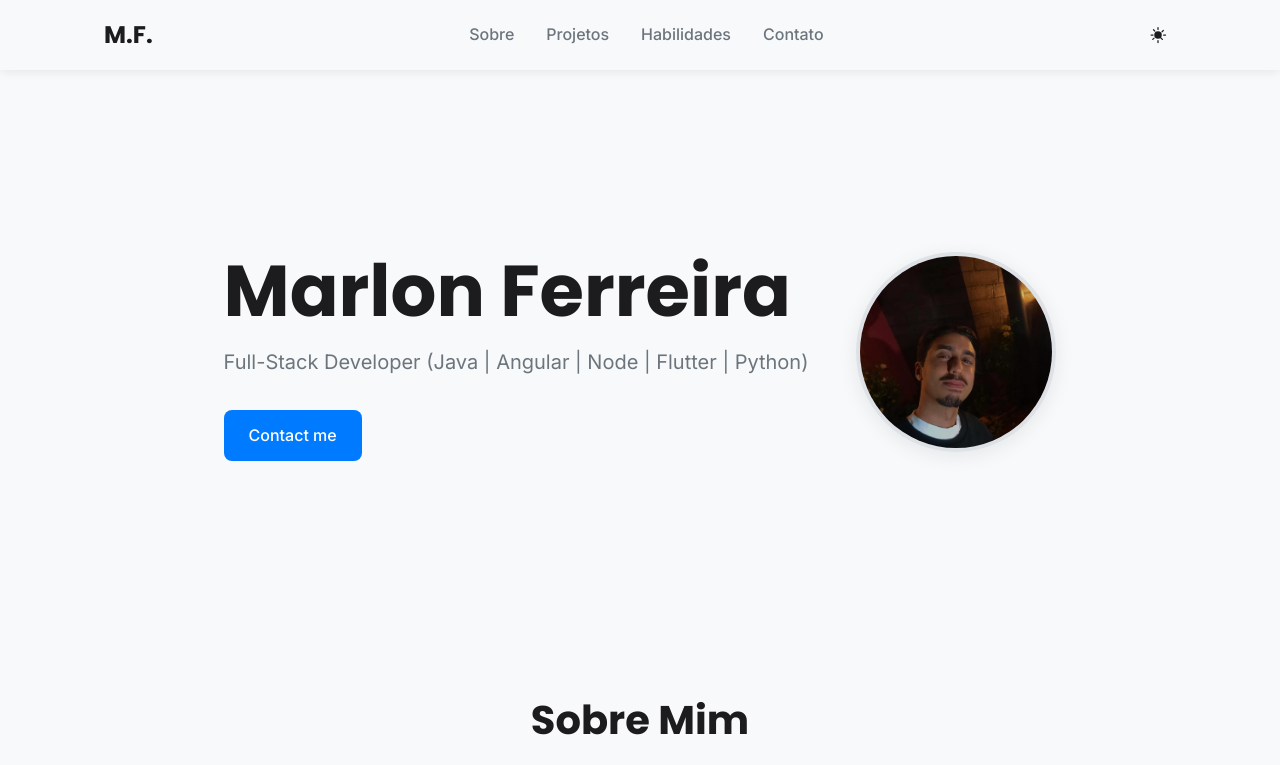
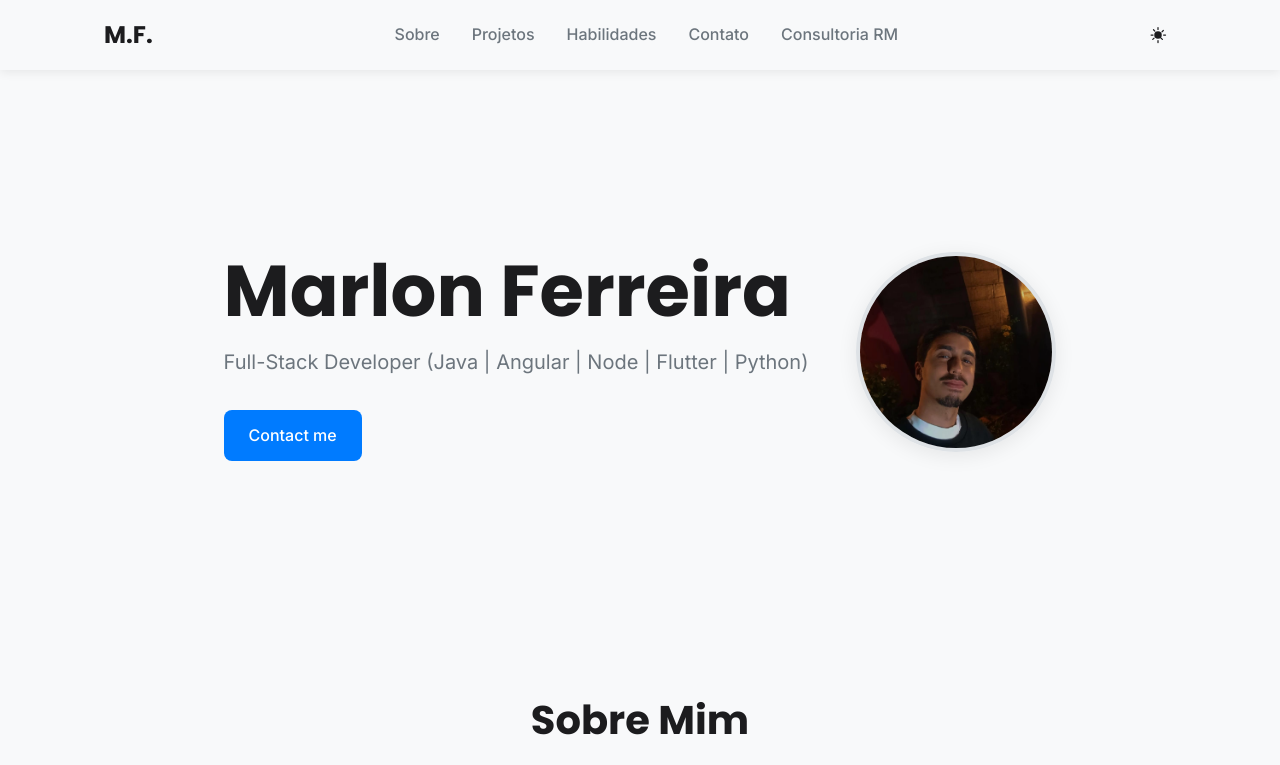
Before and after one commit to MarlonFer77/marlonfer77.github.io, a plain HTML site: page index.html in a window 1280 px wide. Shown: the top 765 px of the page. Drawn offline with Linux system fonts and the light colour scheme.

Commit message:
add link erp consul

```diff
--- a/index.html
+++ b/index.html
@@ -42,6 +42,7 @@
                     <li><a href="#projects" class="nav__link">Projetos</a></li>
                     <li><a href="#skills" class="nav__link">Habilidades</a></li>
                     <li><a href="#contact" class="nav__link">Contato</a></li>
+                    <li><a href="https://consultant-marlon.netlify.app/" class="nav__link">Consultoria RM</a></li>
                 </ul>
             </nav>
             <div class="header__actions">
```
